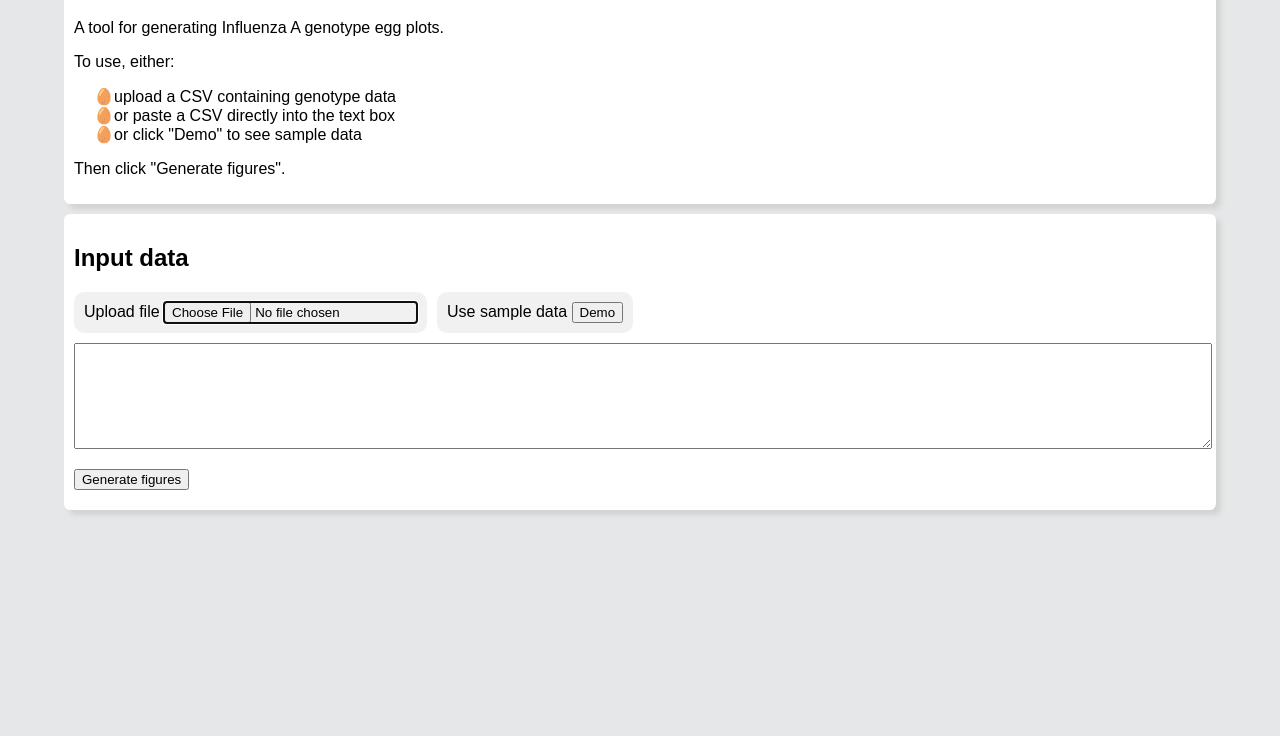
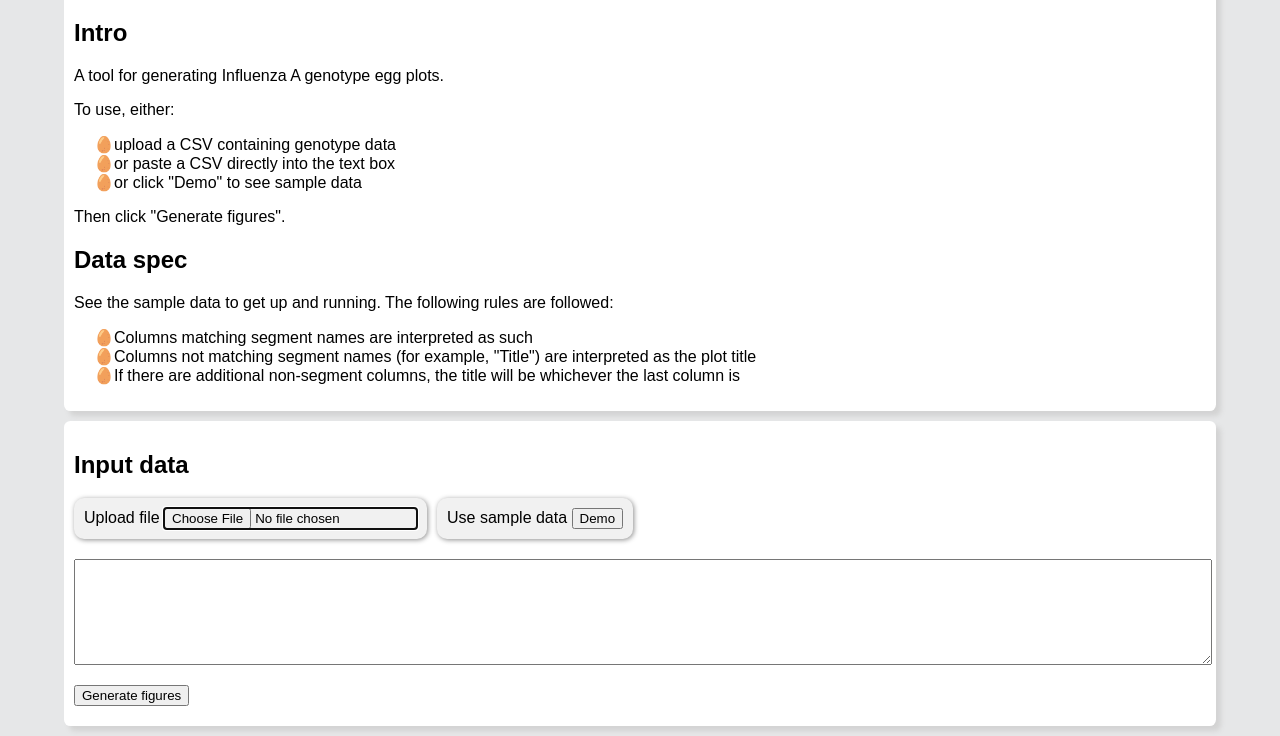
Before and after one commit to AshleyShalloe/tamago, a plain HTML site: page index.html in a window 1280 px wide. Shown: the part 91-827 px from the top of the page. Before the commit the page ends 800 px from the top, so only its background shows below. Drawn offline with Linux system fonts and the light colour scheme.

Commit message:
overexplain a simple tool

```diff
--- a/index.html
+++ b/index.html
@@ -107,6 +107,7 @@
             border-radius: 10px;
             padding: 10px;
             margin-right: 10px;
+            box-shadow: 1px 1px 5px rgb(143, 143, 143);
         }
 
         #csvInputContainer .toolbox {
@@ -114,7 +115,7 @@
             width: 100%;
             flex-direction: row;
             align-items: center;
-            margin-bottom: 10px;
+            margin-bottom: 20px;
         }
 
         #introCard li {
@@ -126,6 +127,7 @@
 <body>
     <div id="introCard" class="card">
         <h1>Tamago</h1>
+        <h2>Intro</h2>
         <p>A tool for generating Influenza A genotype egg plots.</p>
         <p>To use, either:
         <ul>
@@ -134,6 +136,13 @@
             <li>or click "Demo" to see sample data</li>
         </ul>
         Then click "Generate figures".</p>
+        <h2>Data spec</h2>
+        <p>See the sample data to get up and running. The following rules are followed:
+        <ul>
+            <li>Columns matching segment names are interpreted as such</li>
+            <li>Columns not matching segment names (for example, "Title") are interpreted as the plot title</li>
+            <li>If there are additional non-segment columns, the title will be whichever the last column is</li>
+        </ul>
     </div>
 
     <div id="csvInputContainer" class="card">
```
